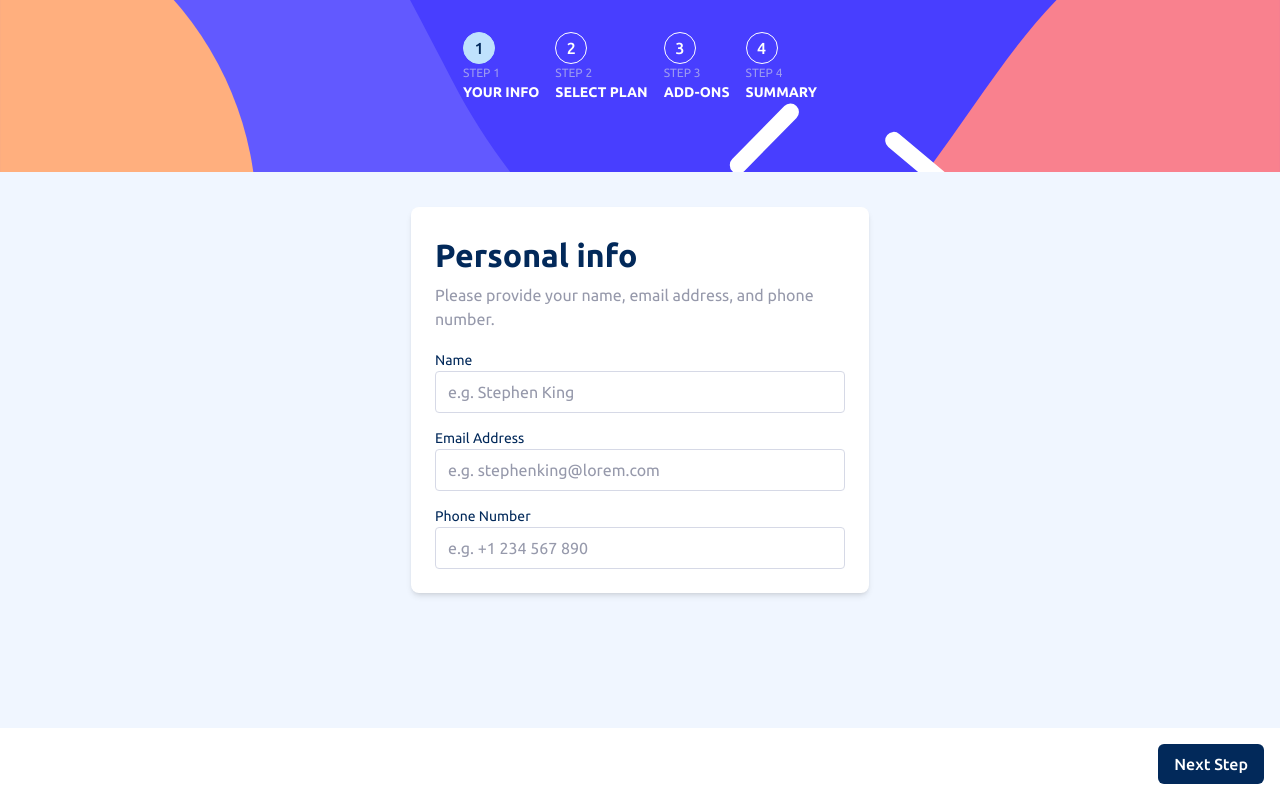
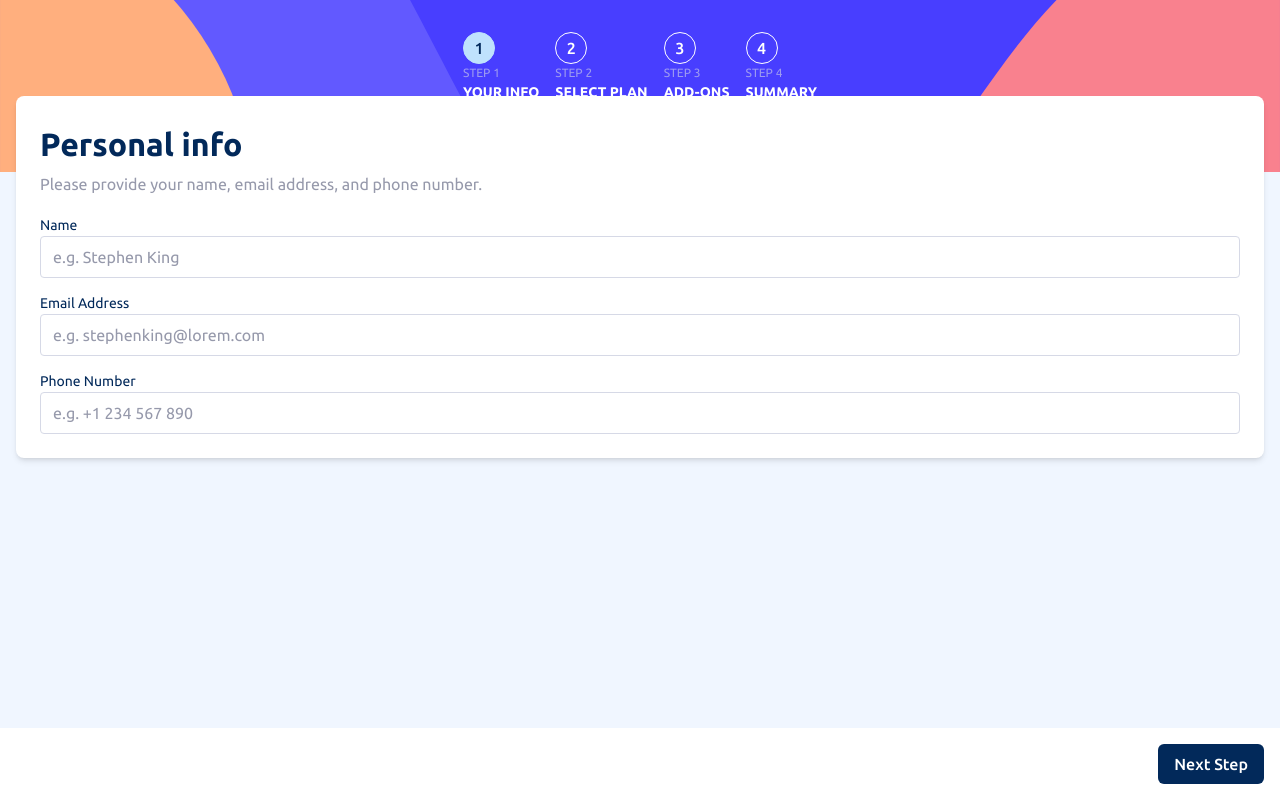
Before and after one commit to mianazan099/Multi-Step-Form, a React (Vite) app: page / in a window 1280 px wide. Built offline with nearby package versions, Linux system fonts and the light colour scheme.

Commit message:
just another commit

```diff
--- a/src/App.jsx
+++ b/src/App.jsx
@@ -41,5 +41,3 @@ const App = () => {
 };
 
 export default App;
-// h-[36]
-// w-[58]
--- a/src/main.css
+++ b/src/main.css
@@ -9,5 +9,5 @@ html {
 }
 
 #root {
-  @apply min-h-screen font-ubuntu lg:grid lg:place-content-center;
+  @apply min-h-screen font-ubuntu;
 }
```
